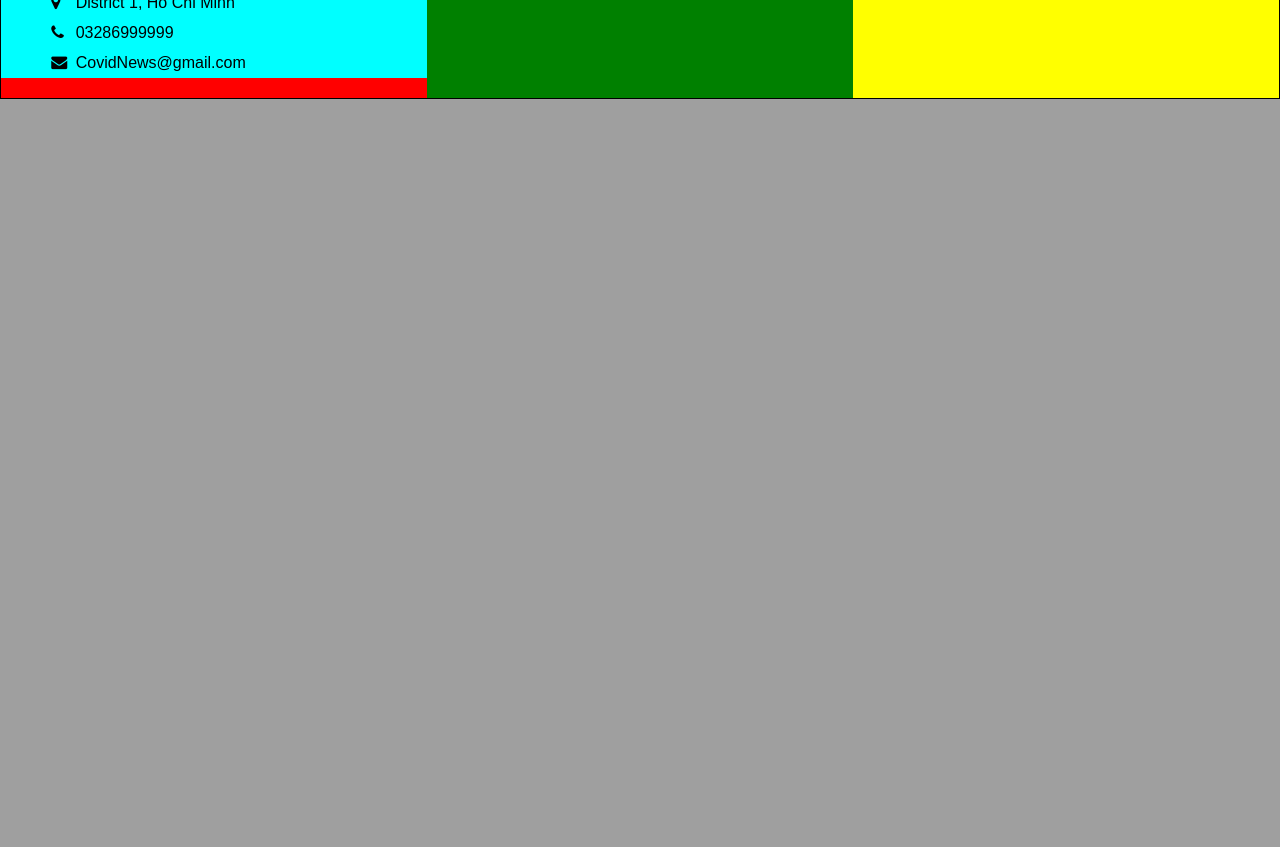
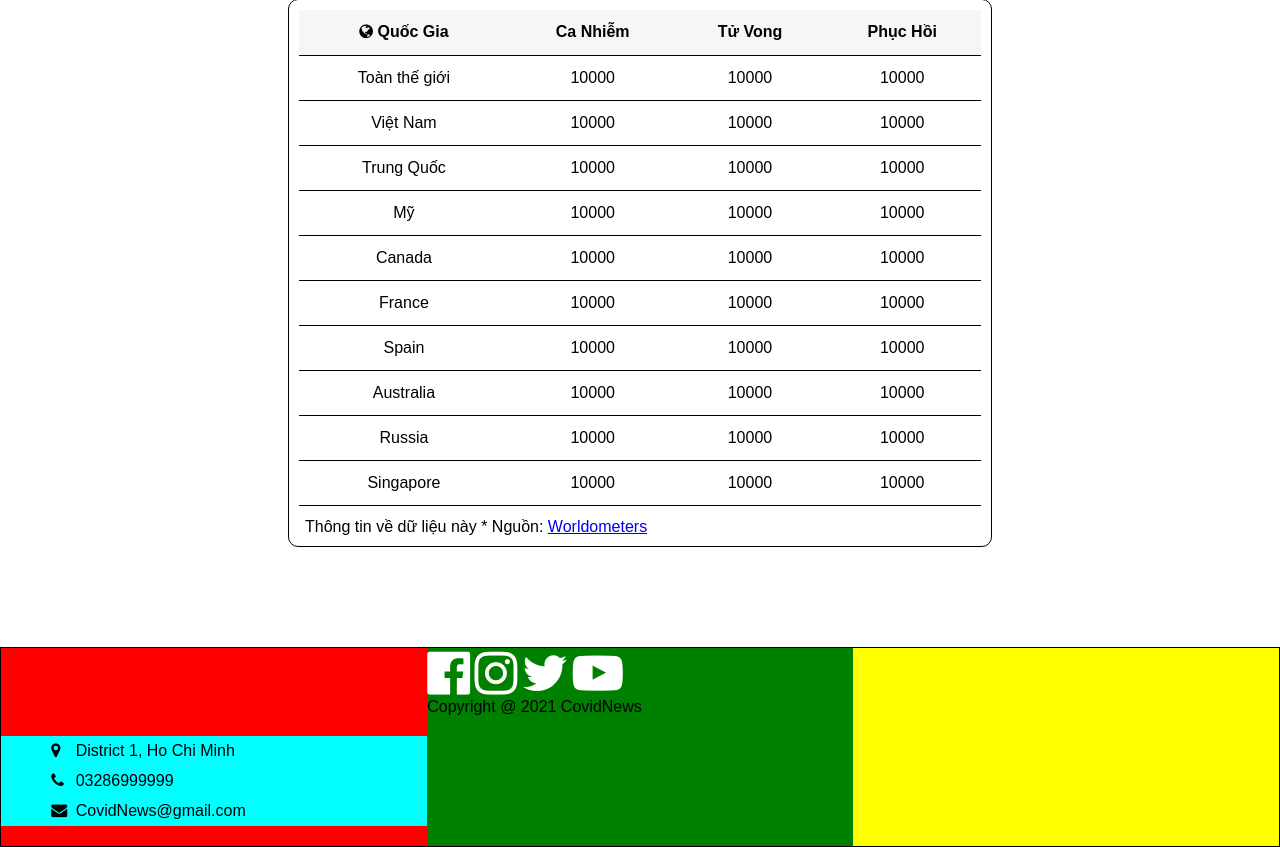
Before and after one commit to KhanhDuong187it14054/Nhom4_Web_Covid_The_Gioi, a Flask app: page / in a window 1280 px wide. Shown: the part 1361-2208 px from the top of the page. Before the commit the page ends 1460 px from the top, so only its background shows below. Run offline with Flask 2, Linux system fonts and the light colour scheme; some libraries are stand-ins or nearby versions.

Commit message:
Update Index: them Bang so lieu Covid

```diff
--- a/Web_Covid_The_Gioi/static/chart.js
+++ b/Web_Covid_The_Gioi/static/chart.js
@@ -5,9 +5,9 @@ function drawChart() {
 
 var data = google.visualization.arrayToDataTable([
     ['Status', 'Quantity'],
-    ['Confirmed', 905477],
-    ['Deaths', 21910],
-    ['Recovered', 813963]
+    ['Ca nhiễm', 905477],
+    ['Tử Vong', 21910],
+    ['Phục hồi', 813963]
 ]);
 
 var options = {
@@ -18,7 +18,7 @@ var options = {
     pieStartAngle: 270,
     chartArea:{
     left: 200,
-    width: 1500
+    width: 700
 }
 };
 
--- a/Web_Covid_The_Gioi/static/style_index.css
+++ b/Web_Covid_The_Gioi/static/style_index.css
@@ -37,7 +37,7 @@ body {
 .menu_item li:first-child {
     margin-left: 30px;
 }
-/*End menu_item*/
+
 /*Begin header*/
 .header {
     height: 500px;
@@ -89,8 +89,12 @@ body {
 .header_list .header_list-icon:hover {
     color:red;
 }
-/*End header*/
 
+/* Content  */
+#content {
+    margin-top: 100px;
+    margin-bottom: 100px;
+}
 
 /* chart */
 #info {
@@ -110,10 +114,12 @@ body {
 }
 
 #table_covid table {
-    font-size: 20px;
-    width: 400px;
-    background-color: rgb(126, 240, 240);
+    border-collapse: collapse;
+    font-size: 16px;
+    width: 320px;
+    background-color: rgba(207, 250, 250, 0.885);
     border: 1px solid black;
+    border-radius: 5px;
     padding: 5px;
     margin: 50% 0px;
 }
@@ -123,6 +129,47 @@ body {
     line-height: 35px;
 }
 
+#table_covid table td {
+    border: 1px solid black;
+    border-radius: 5px;
+}
+
+
+/* Info Table */
+
+#content .info_table {
+    border: 1px solid black;
+    border-radius: 10px;
+    width: 55%;
+    margin: 0px auto;
+    padding: 10px ;
+}
+
+#content .info_table table, th, td {
+    text-align: center;
+}
+
+#content .info_table table {
+    border-collapse: collapse;
+    border-bottom: 1px solid black;
+    width: 100%;
+}
+
+#content .info_table th {
+    background-color: rgba(243, 240, 240, 0.652)
+}
+
+#content .info_table th,
+#content .info_table td {
+    height: 45px;
+    border-bottom: 1px solid black;
+}
+
+#content .info_table span {
+    display: inline-block;
+    margin-top: 12px;
+    margin-left: 6px;
+}
 
 /* footer  */
 #footer {
--- a/Web_Covid_The_Gioi/templates/index.html
+++ b/Web_Covid_The_Gioi/templates/index.html
@@ -46,30 +46,113 @@
             </div>
             </div>
     </div>
+
+
+    <div id="content">
          <!-- Chart -->
         <div id="info">
             <div id="chart_covid"></div>
             <div id="table_covid">
                 <table>
                     <tr>
-                    <td>Country</td>
+                        <td><strong>Country</strong></td>
                         <td>VietNam</td>
                     </tr>
                     <tr>
-                    <td>Confirmed</td>
+                        <td><strong>Confirmed</strong></td>
                         <td>905477</td>
                     </tr>
                     <tr>
-                    <td>Deaths</td>
+                        <td><strong>Deaths</strong></td>
                         <td>21910</td>
                     </tr>
                         <tr>
-                    <td>Recovered</td>
+                        <td><strong>Recovered</strong></td>
                         <td>813963</td>
                     </tr>
                 </table>
             </div>
         </div>
+
+         <!-- Info Table -->
+        <div class="info_table">
+            <table>
+                <tr>
+                  <th>
+                      <i class="fa fa-globe" aria-hidden="true"></i>
+                      Quốc Gia
+                  </th>
+                  <th>Ca Nhiễm</th>
+                  <th>Tử Vong</th>
+                  <th>Phục Hồi</th>
+                </tr>
+                <tr>
+                    <td>Toàn thế giới</td>
+                    <td>10000</td>
+                    <td>10000</td>
+                    <td>10000</td>
+                  </tr>
+                <tr>
+                  <td>Việt Nam</td>
+                  <td>10000</td>
+                  <td>10000</td>
+                  <td>10000</td>
+                </tr>
+                <tr>
+                    <td>Trung Quốc</td>
+                    <td>10000</td>
+                    <td>10000</td>
+                    <td>10000</td>
+                </tr>
+                <tr>
+                    <td>Mỹ</td>
+                    <td>10000</td>
+                    <td>10000</td>
+                    <td>10000</td>
+                </tr>
+                <tr>
+                    <td>Canada</td>
+                    <td>10000</td>
+                    <td>10000</td>
+                    <td>10000</td>
+                </tr>
+                <tr>
+                    <td>France</td>
+                    <td>10000</td>
+                    <td>10000</td>
+                    <td>10000</td>
+                </tr>
+                <tr>
+                    <td>Spain</td>
+                    <td>10000</td>
+                    <td>10000</td>
+                    <td>10000</td>
+                </tr>
+                <tr>
+                    <td>Australia</td>
+                    <td>10000</td>
+                    <td>10000</td>
+                    <td>10000</td>
+                </tr>
+                <tr>
+                    <td>Russia</td>
+                    <td>10000</td>
+                    <td>10000</td>
+                    <td>10000</td>
+                </tr>
+                <tr>
+                    <td>Singapore</td>
+                    <td>10000</td>
+                    <td>10000</td>
+                    <td>10000</td>
+                </tr>
+              </table>
+              <span>Thông tin về dữ liệu này * Nguồn:
+                  <a href="https://www.worldometers.info/">Worldometers</a> </span>
+        </div>
+    </div>
+
+
 
     <!-- End menu  -->
     <div id="footer">
```
Lines whose indentation alone changed are shown as unchanged.
